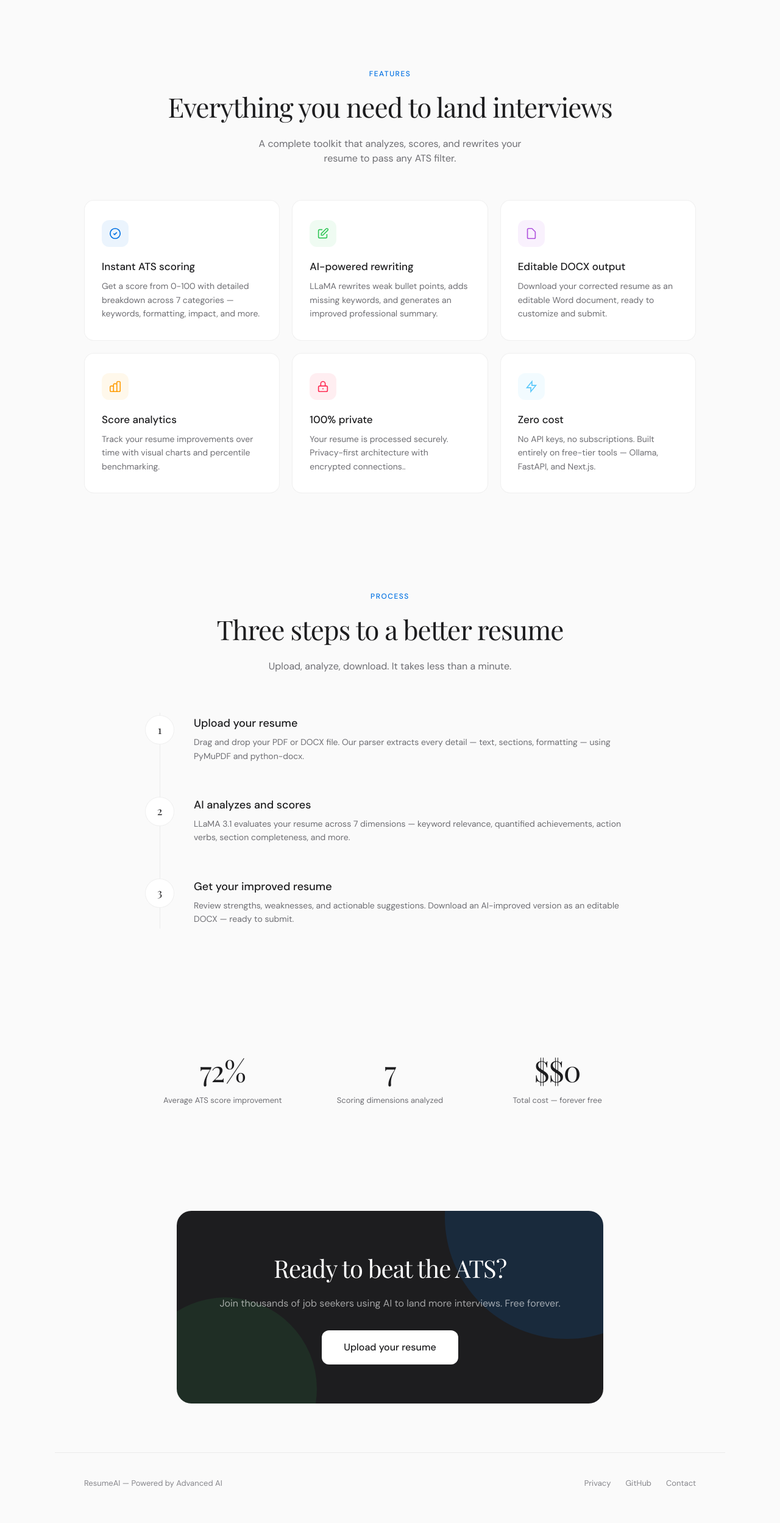
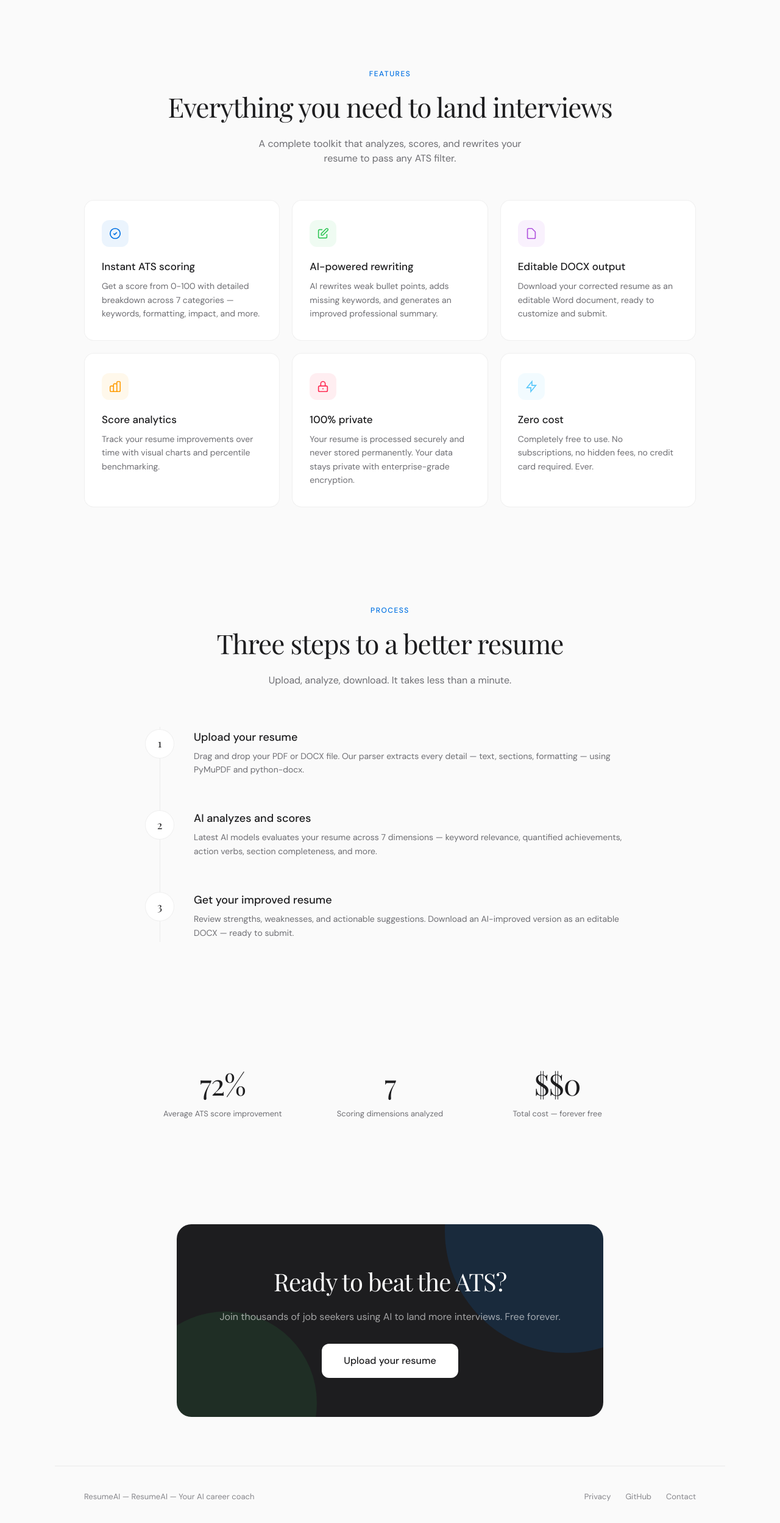
Before and after one commit to pankaj25ray/resume-ats-system, a Next.js app in the folder frontend/: page / in a window 1280 px wide. Shown: the part 928-3426 px from the top of the page at 61% size. Built offline with nearby package versions, Linux system fonts and the light colour scheme.

Commit message:
Remove tech stack details from public-facing content

```diff
--- a/frontend/app/page.js
+++ b/frontend/app/page.js
@@ -141,11 +141,11 @@ export default function Home() {
 
   const features = [
     { icon: <svg width="22" height="22" viewBox="0 0 24 24" fill="none" stroke="#0071E3" strokeWidth="1.8"><path d="M9 12l2 2 4-4m6 2a9 9 0 11-18 0 9 9 0 0118 0z"/></svg>, iconBg: 'rgba(0,113,227,0.08)', title: 'Instant ATS scoring', desc: 'Get a score from 0-100 with detailed breakdown across 7 categories — keywords, formatting, impact, and more.' },
-    { icon: <svg width="22" height="22" viewBox="0 0 24 24" fill="none" stroke="#34C759" strokeWidth="1.8"><path d="M11 5H6a2 2 0 00-2 2v11a2 2 0 002 2h11a2 2 0 002-2v-5m-1.414-9.414a2 2 0 112.828 2.828L11.828 15H9v-2.828l8.586-8.586z"/></svg>, iconBg: 'rgba(52,199,89,0.08)', title: 'AI-powered rewriting', desc: 'LLaMA rewrites weak bullet points, adds missing keywords, and generates an improved professional summary.' },
+    { icon: <svg width="22" height="22" viewBox="0 0 24 24" fill="none" stroke="#34C759" strokeWidth="1.8"><path d="M11 5H6a2 2 0 00-2 2v11a2 2 0 002 2h11a2 2 0 002-2v-5m-1.414-9.414a2 2 0 112.828 2.828L11.828 15H9v-2.828l8.586-8.586z"/></svg>, iconBg: 'rgba(52,199,89,0.08)', title: 'AI-powered rewriting', desc: 'AI rewrites weak bullet points, adds missing keywords, and generates an improved professional summary.' },
     { icon: <svg width="22" height="22" viewBox="0 0 24 24" fill="none" stroke="#AF52DE" strokeWidth="1.8"><path d="M7 21h10a2 2 0 002-2V9.414a1 1 0 00-.293-.707l-5.414-5.414A1 1 0 0012.586 3H7a2 2 0 00-2 2v14a2 2 0 002 2z"/></svg>, iconBg: 'rgba(175,82,222,0.08)', title: 'Editable DOCX output', desc: 'Download your corrected resume as an editable Word document, ready to customize and submit.' },
     { icon: <svg width="22" height="22" viewBox="0 0 24 24" fill="none" stroke="#FF9F0A" strokeWidth="1.8"><path d="M9 19v-6a2 2 0 00-2-2H5a2 2 0 00-2 2v6a2 2 0 002 2h2a2 2 0 002-2zm0 0V9a2 2 0 012-2h2a2 2 0 012 2v10m-6 0a2 2 0 002 2h2a2 2 0 002-2m0 0V5a2 2 0 012-2h2a2 2 0 012 2v14a2 2 0 01-2 2h-2a2 2 0 01-2-2z"/></svg>, iconBg: 'rgba(255,159,10,0.08)', title: 'Score analytics', desc: 'Track your resume improvements over time with visual charts and percentile benchmarking.' },
-    { icon: <svg width="22" height="22" viewBox="0 0 24 24" fill="none" stroke="#FF2D55" strokeWidth="1.8"><path d="M12 15v2m-6 4h12a2 2 0 002-2v-6a2 2 0 00-2-2H6a2 2 0 00-2 2v6a2 2 0 002 2zm10-10V7a4 4 0 00-8 0v4h8z"/></svg>, iconBg: 'rgba(255,45,85,0.08)', title: '100% private', desc: 'Your resume is processed securely. Privacy-first architecture with encrypted connections..' },
-    { icon: <svg width="22" height="22" viewBox="0 0 24 24" fill="none" stroke="#5AC8FA" strokeWidth="1.8"><path d="M13 10V3L4 14h7v7l9-11h-7z"/></svg>, iconBg: 'rgba(90,200,250,0.08)', title: 'Zero cost', desc: 'No API keys, no subscriptions. Built entirely on free-tier tools — Ollama, FastAPI, and Next.js.' },
+    { icon: <svg width="22" height="22" viewBox="0 0 24 24" fill="none" stroke="#FF2D55" strokeWidth="1.8"><path d="M12 15v2m-6 4h12a2 2 0 002-2v-6a2 2 0 00-2-2H6a2 2 0 00-2 2v6a2 2 0 002 2zm10-10V7a4 4 0 00-8 0v4h8z"/></svg>, iconBg: 'rgba(255,45,85,0.08)', title: '100% private', desc: 'Your resume is processed securely and never stored permanently. Your data stays private with enterprise-grade encryption.' },
+    { icon: <svg width="22" height="22" viewBox="0 0 24 24" fill="none" stroke="#5AC8FA" strokeWidth="1.8"><path d="M13 10V3L4 14h7v7l9-11h-7z"/></svg>, iconBg: 'rgba(90,200,250,0.08)', title: 'Zero cost', desc: 'Completely free to use. No subscriptions, no hidden fees, no credit card required. Ever.' },
   ];
 
   return (
@@ -332,7 +332,7 @@ export default function Home() {
         <div style={{ display: 'flex', flexDirection: 'column', position: 'relative' }}>
           <div style={{ position: 'absolute', left: 24, top: 24, bottom: 24, width: 1, background: 'var(--border-light)' }} />
           <StepCard num="1" title="Upload your resume" desc="Drag and drop your PDF or DOCX file. Our parser extracts every detail — text, sections, formatting — using PyMuPDF and python-docx." delay={0} />
-          <StepCard num="2" title="AI analyzes and scores" desc="LLaMA 3.1 evaluates your resume across 7 dimensions — keyword relevance, quantified achievements, action verbs, section completeness, and more." delay={0.15} />
+          <StepCard num="2" title="AI analyzes and scores" desc="Latest AI models evaluates your resume across 7 dimensions — keyword relevance, quantified achievements, action verbs, section completeness, and more." delay={0.15} />
           <StepCard num="3" title="Get your improved resume" desc="Review strengths, weaknesses, and actionable suggestions. Download an AI-improved version as an editable DOCX — ready to submit." delay={0.3} />
         </div>
       </section>
@@ -395,7 +395,7 @@ export default function Home() {
         maxWidth: 1100, margin: '0 auto',
       }}>
         <div style={{ fontFamily: 'var(--font-body)', fontSize: 13, color: 'var(--text-tertiary)' }}>
-          ResumeAI — Powered by Advanced AI
+          ResumeAI — ResumeAI — Your AI career coach
         </div>
         <div style={{ display: 'flex', gap: 24 }}>
           {['Privacy', 'GitHub', 'Contact'].map(link => (
```
